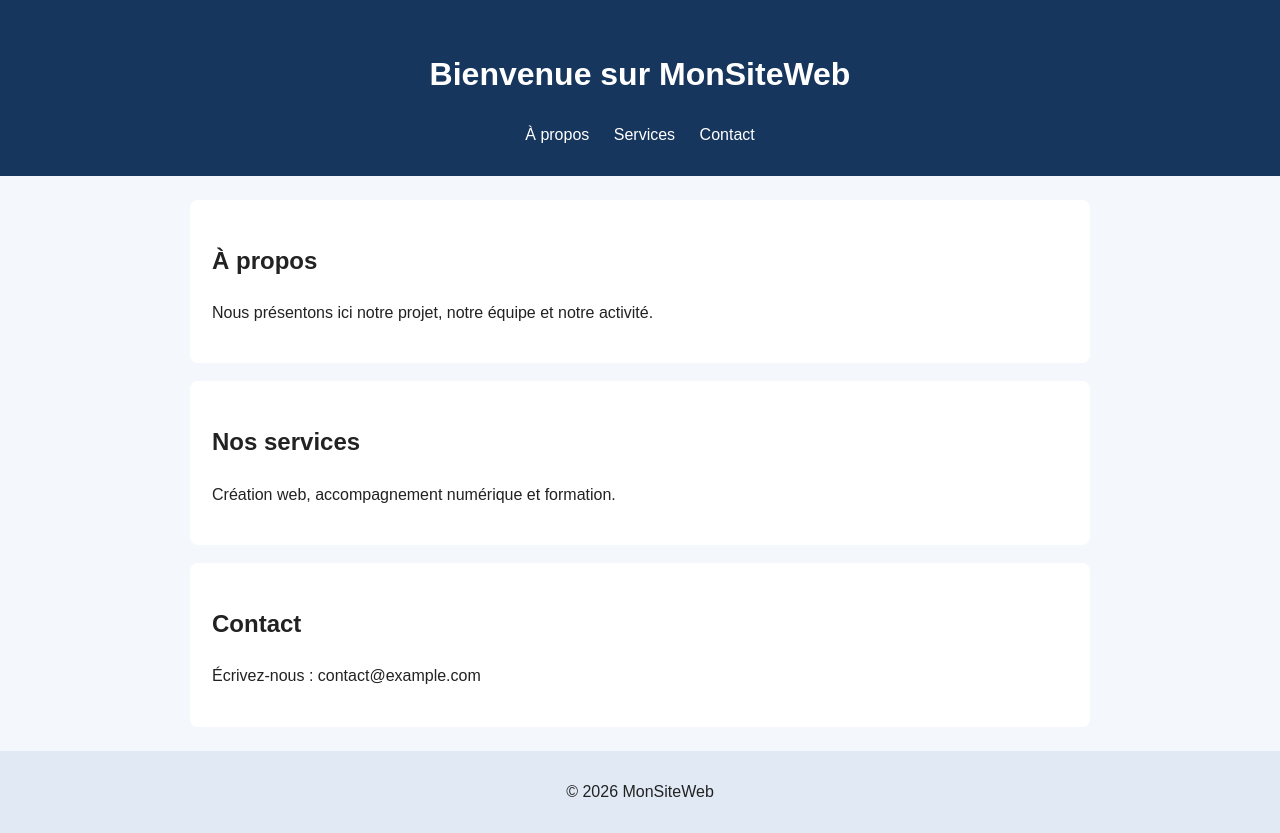
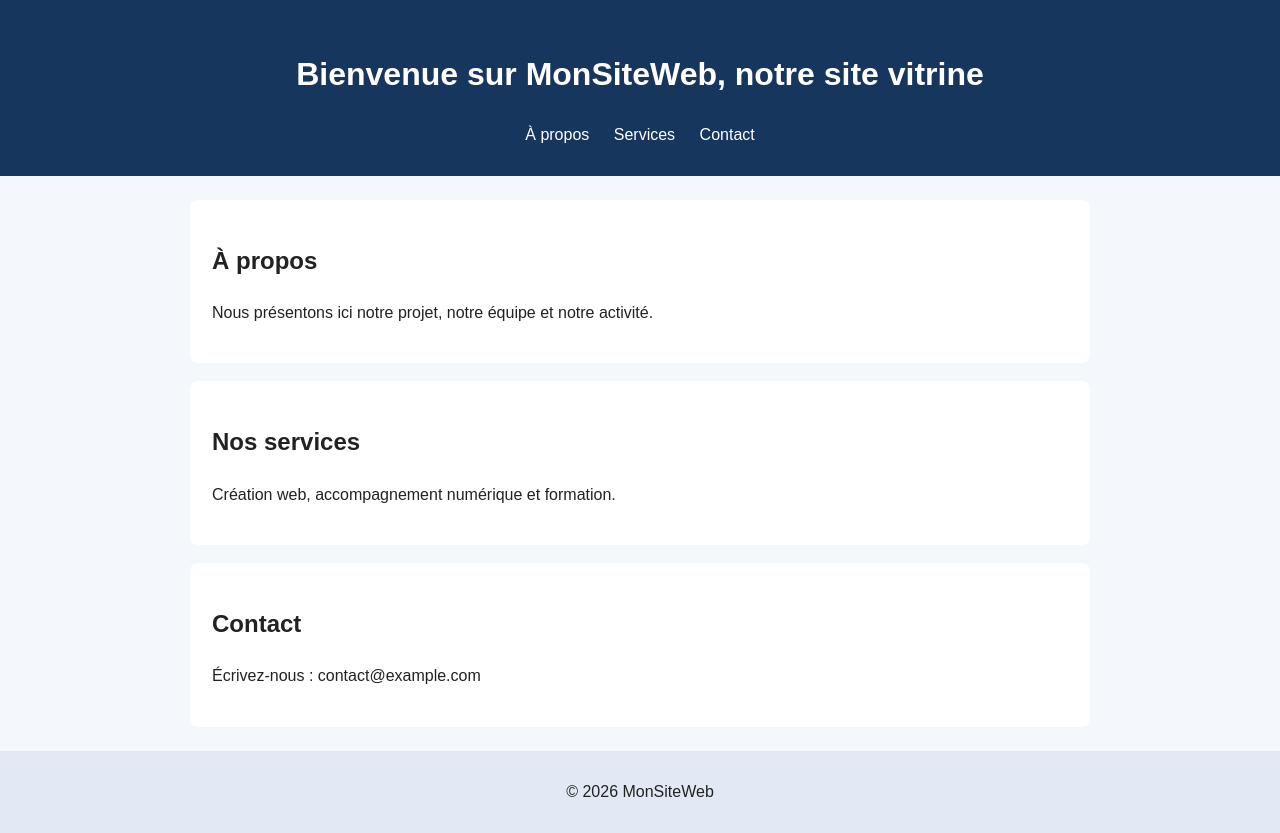
Before and after one commit to annenyanith-rgb/MonSiteWeb, a plain HTML site: page index.html in a window 1280 px wide. Drawn offline with Linux system fonts and the light colour scheme.

Commit message:
feat: modifier le titre principal de la page

```diff
--- a/index.html
+++ b/index.html
@@ -8,7 +8,7 @@
 </head>
 <body>
   <header>
-    <h1>Bienvenue sur MonSiteWeb</h1>
+    <h1>Bienvenue sur MonSiteWeb, notre site vitrine</h1>
     <nav>
       <a href="#apropos">À propos</a>
       <a href="#services">Services</a>
```
